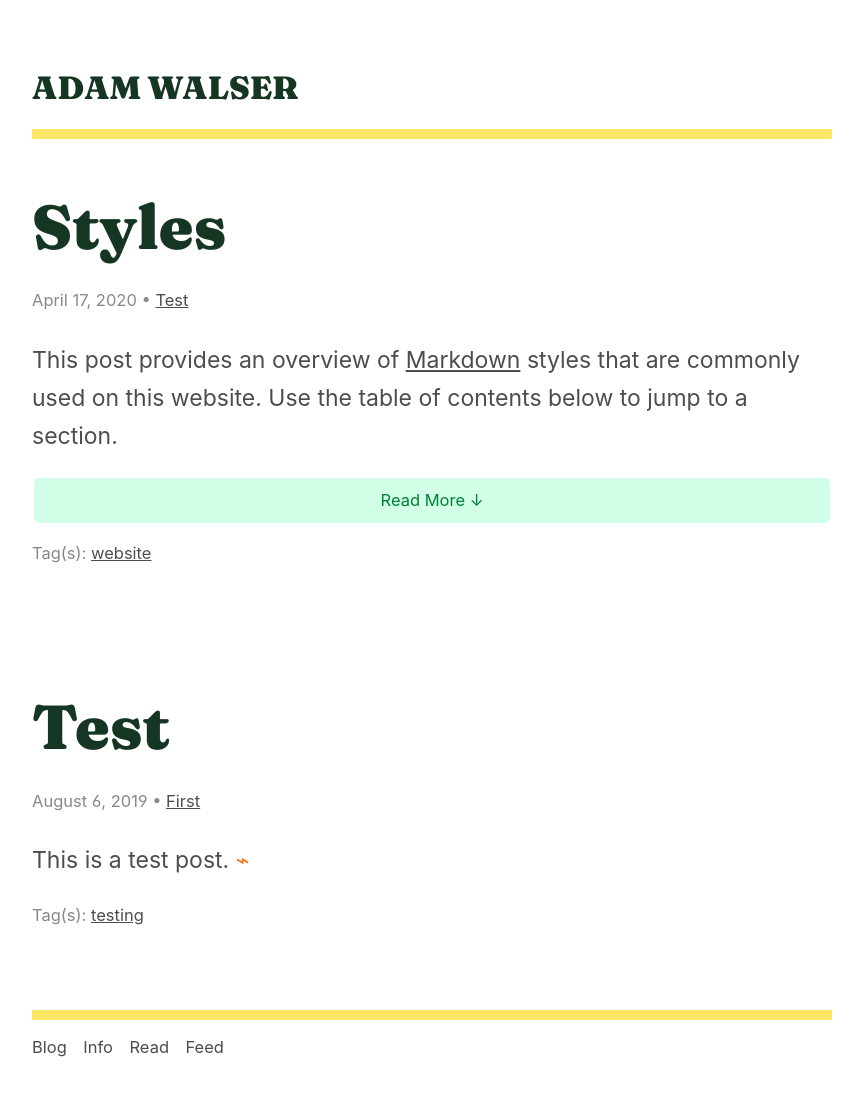
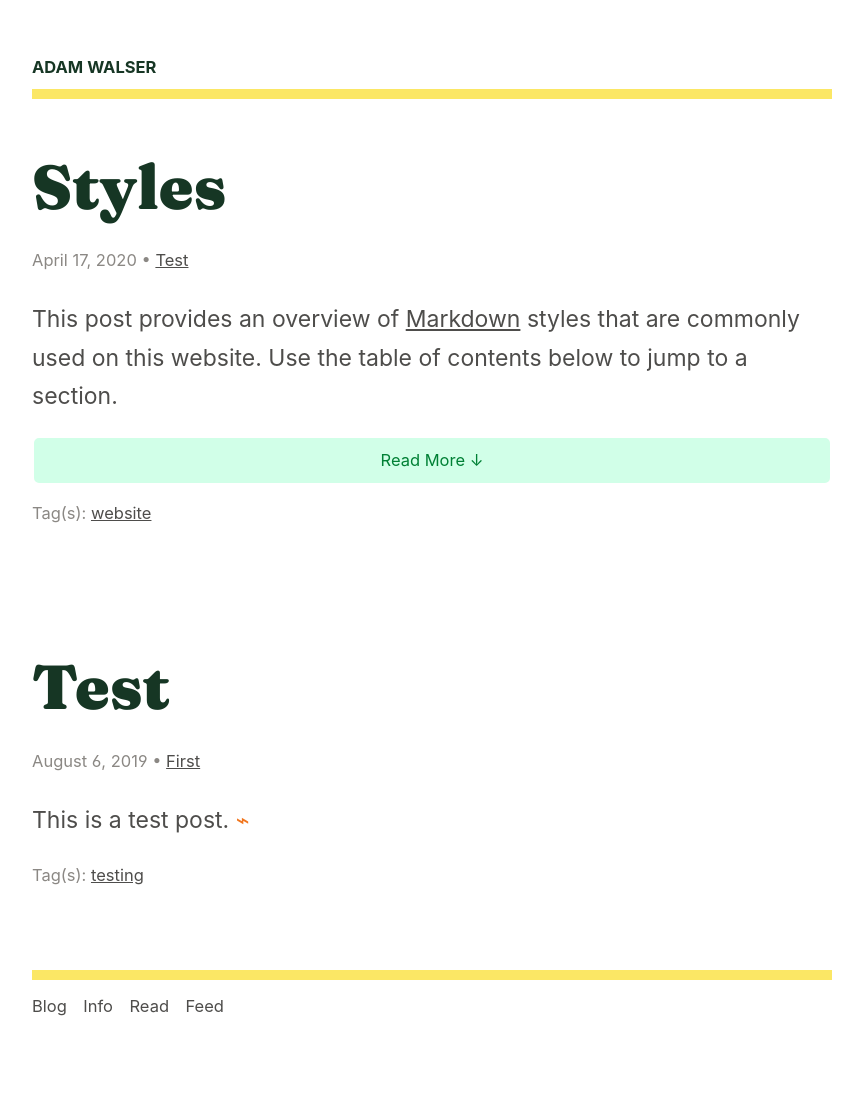
Before and after one commit to ajpwalser/ajpwalser.github.io, a Jekyll site: the page built from index.html, in a window 1280 px wide. Shown: the whole page, without its empty margins (208-1071 px from the left). Built offline with Jekyll 4.4.1, drawn with Linux system fonts in a browser that asks for light colours; some web fonts are replaced; the list of posts is cut into pages by our own code; after the commit the page ends 1080 px from its top, so only the background shows below that.

Commit message:
Update style.css

```diff
--- a/css/style.css
+++ b/css/style.css
@@ -98,7 +98,8 @@
 }
 
 .header {
-	font-size: 1.4em;
+	font-family: 'Inter', -apple-system, BlinkMacSystemFont, Segoe UI, Helvetica, Arial, sans-serif, Apple Color Emoji, Segoe UI Emoji, Segoe UI Symbol;
+	font-size: 0.718em;
 	line-height: 1.25em;
 	text-transform: uppercase;
 }
```
